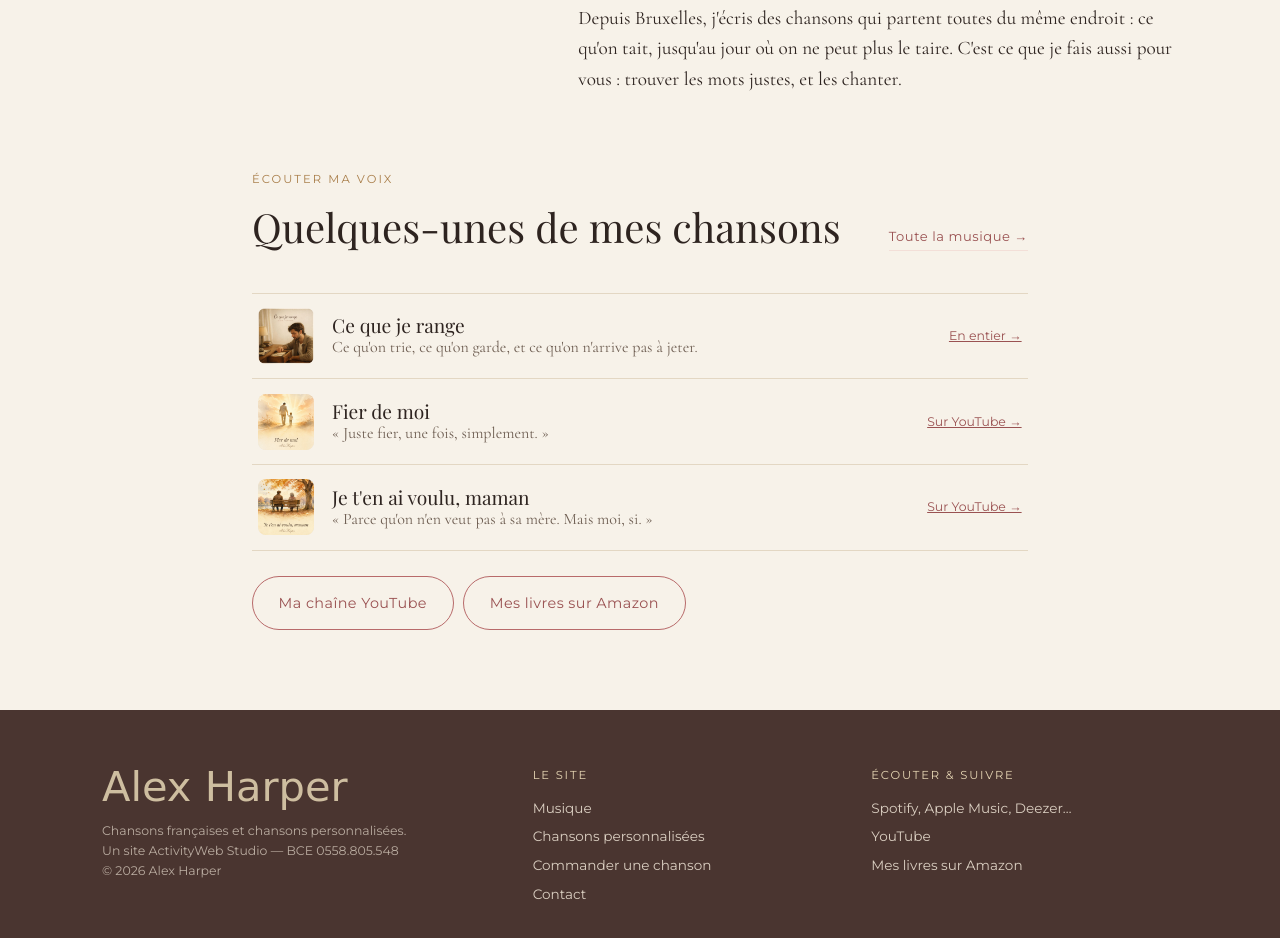
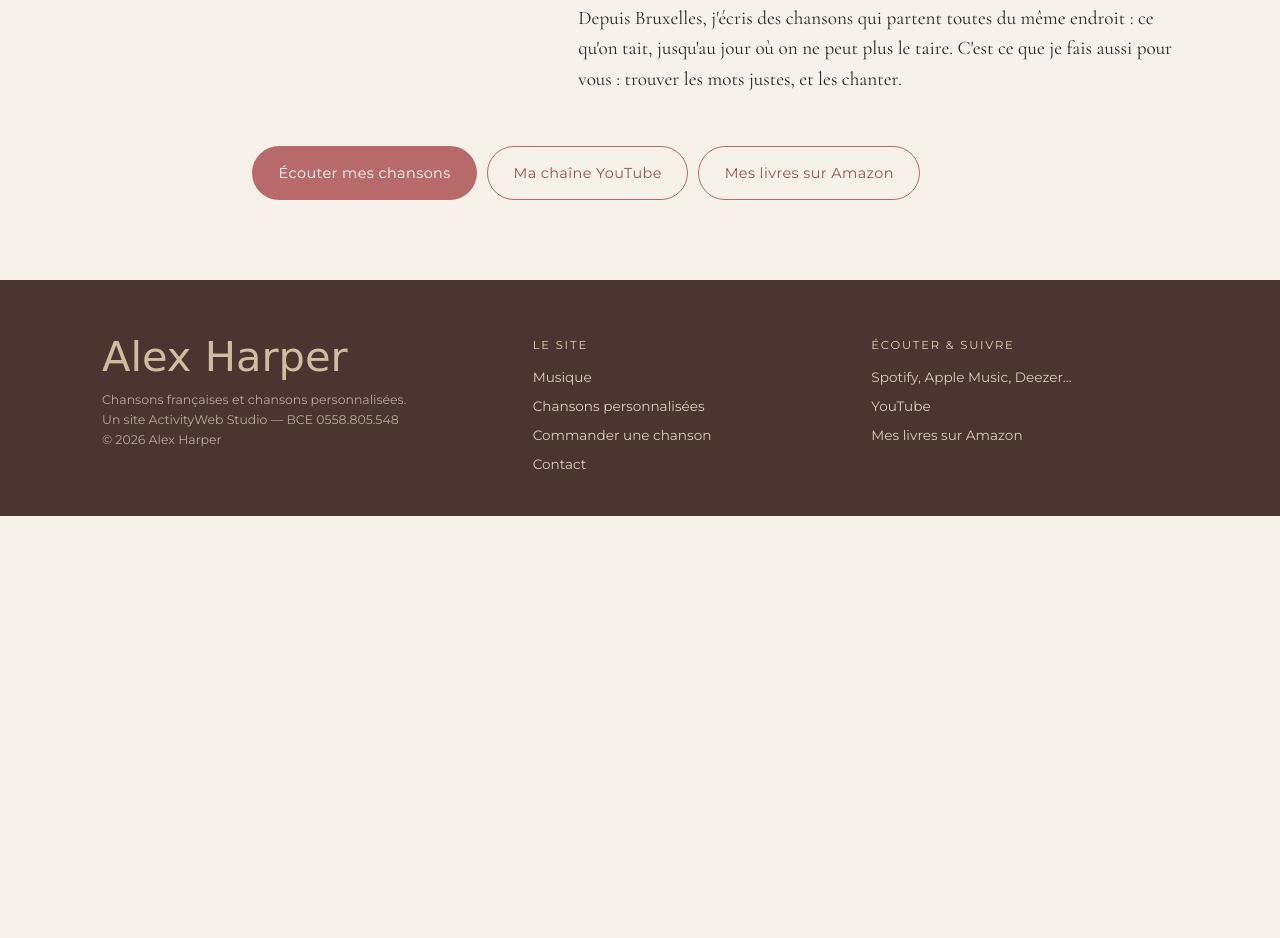
Before and after one commit to acwebcreation/AlexH, a plain HTML site: page index.html in a window 1280 px wide. Shown: the part 2992-3930 px from the top of the page. After the commit the page ends 3508 px from the top, so only its background shows below. Drawn offline with nearby package versions, Linux system fonts and the light colour scheme; no server answers; a web font is replaced by a local one.

Commit message:
Add files via upload

```diff
--- a/index.html
+++ b/index.html
@@ -144,38 +144,9 @@
       <p>Depuis Bruxelles, j'écris des chansons qui partent toutes du même endroit : ce qu'on tait, jusqu'au jour où on ne peut plus le taire. C'est ce que je fais aussi pour vous : trouver les mots justes, et les chanter.</p>
     </div>
   </div>
-  <div class="conteneur conteneur-etroit" id="ecouter" style="margin-top:3rem;">
-    <div class="entete-section entete-ligne">
-      <div>
-        <span class="surtitre">Écouter ma voix</span>
-        <h2>Quelques-unes de mes chansons</h2>
-      </div>
-      <a class="lien-fleche" href="musique.html">Toute la musique →</a>
-    </div>
-    <ol class="liste-pistes">
-      <li><div class="piste">
-        <button class="vignette extrait" type="button" data-audio="audio/ce-que-je-range.mp3" aria-label="Écouter un extrait de Ce que je range">
-          <span class="vignette-vide" aria-hidden="true">♪</span><img src="images/single-ce-que-je-range.jpg" alt="" loading="lazy" width="112" height="112" onerror="this.remove()"><span class="extrait-icone" aria-hidden="true"></span>
-        </button>
-        <span class="piste-texte"><strong>Ce que je range</strong><span>Ce qu'on trie, ce qu'on garde, et ce qu'on n'arrive pas à jeter.</span></span>
-        <a class="ecouter" href="https://distrokid.com/hyperfollow/alexh5/ce-que-je-range" target="_blank" rel="noopener">En entier →</a>
-      </div></li>
-      <li><div class="piste">
-        <button class="vignette extrait" type="button" data-audio="audio/fier-de-moi.mp3" aria-label="Écouter un extrait de Fier de moi">
-          <span class="vignette-vide" aria-hidden="true">♪</span><img src="images/single-fier-de-moi.jpg" alt="" loading="lazy" width="112" height="112" onerror="this.remove()"><span class="extrait-icone" aria-hidden="true"></span>
-        </button>
-        <span class="piste-texte"><strong>Fier de moi</strong><span>« Juste fier, une fois, simplement. »</span></span>
-        <a class="ecouter" href="https://www.youtube.com/@AlexH.Universe" target="_blank" rel="noopener">Sur YouTube →</a>
-      </div></li>
-      <li><div class="piste">
-        <button class="vignette extrait" type="button" data-audio="audio/je-ten-ai-voulu-maman.mp3" aria-label="Écouter un extrait de Je t'en ai voulu, maman">
-          <span class="vignette-vide" aria-hidden="true">♪</span><img src="images/single-je-ten-ai-voulu-maman.jpg" alt="" loading="lazy" width="112" height="112" onerror="this.remove()"><span class="extrait-icone" aria-hidden="true"></span>
-        </button>
-        <span class="piste-texte"><strong>Je t'en ai voulu, maman</strong><span>« Parce qu'on n'en veut pas à sa mère. Mais moi, si. »</span></span>
-        <a class="ecouter" href="https://www.youtube.com/@AlexH.Universe" target="_blank" rel="noopener">Sur YouTube →</a>
-      </div></li>
-    </ol>
+  <div class="conteneur conteneur-etroit" id="ecouter" style="margin-top:2rem;">
     <div class="groupe-btn" style="margin-top:1.6rem;">
+      <a class="btn btn-plein" href="musique.html">Écouter mes chansons</a>
       <a class="btn btn-contour" href="https://www.youtube.com/@AlexH.Universe" target="_blank" rel="noopener">Ma chaîne YouTube</a>
       <a class="btn btn-contour" href="https://www.amazon.fr/stores/Alex-Harper/author/B0HGG8LVZB?shoppingPortalEnabled=true&amp;linkCode=sl2&amp;tag=alexharper-21&amp;linkId=1d0946f02e3f74601f52a2429202b837&amp;ref_=as_li_ss_tl" target="_blank" rel="noopener">Mes livres sur Amazon</a>
     </div>
```
Also changed, not shown: chanson-sur-mesure.html (+13 -0 lines).
